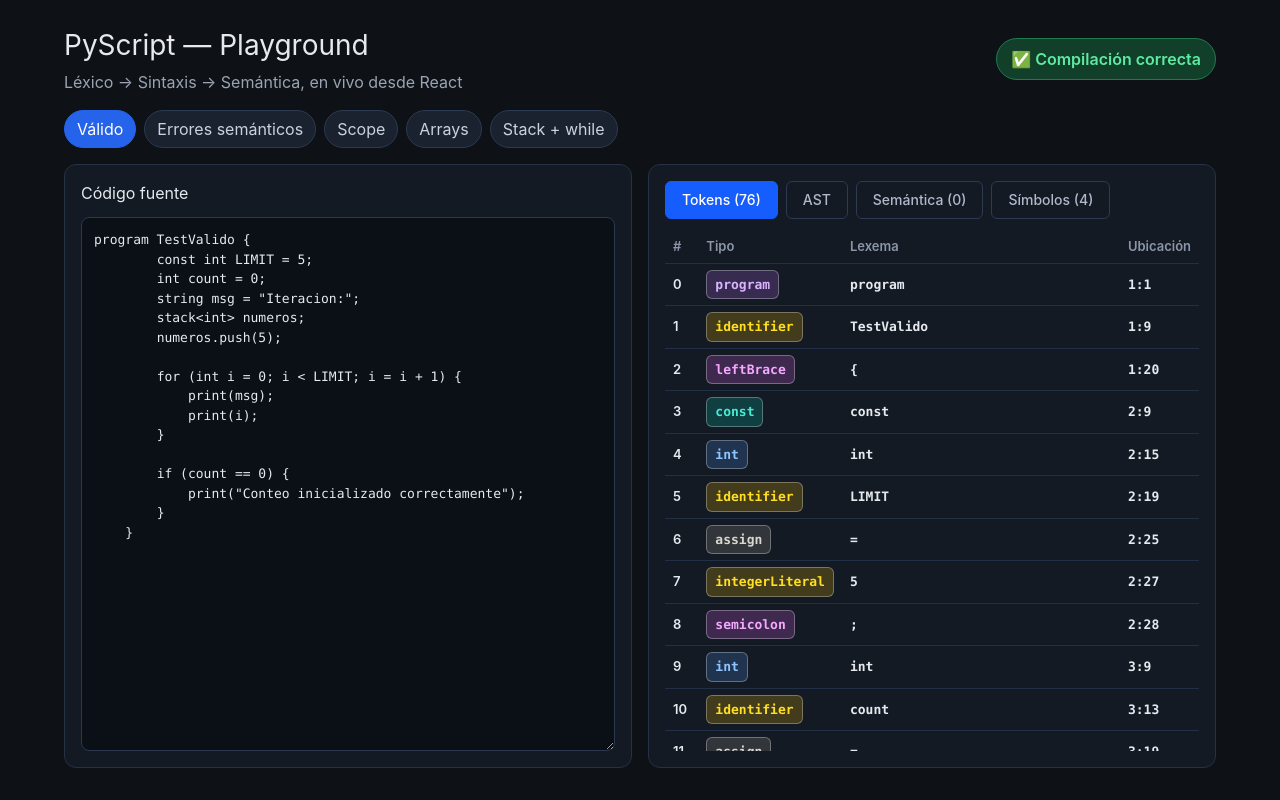
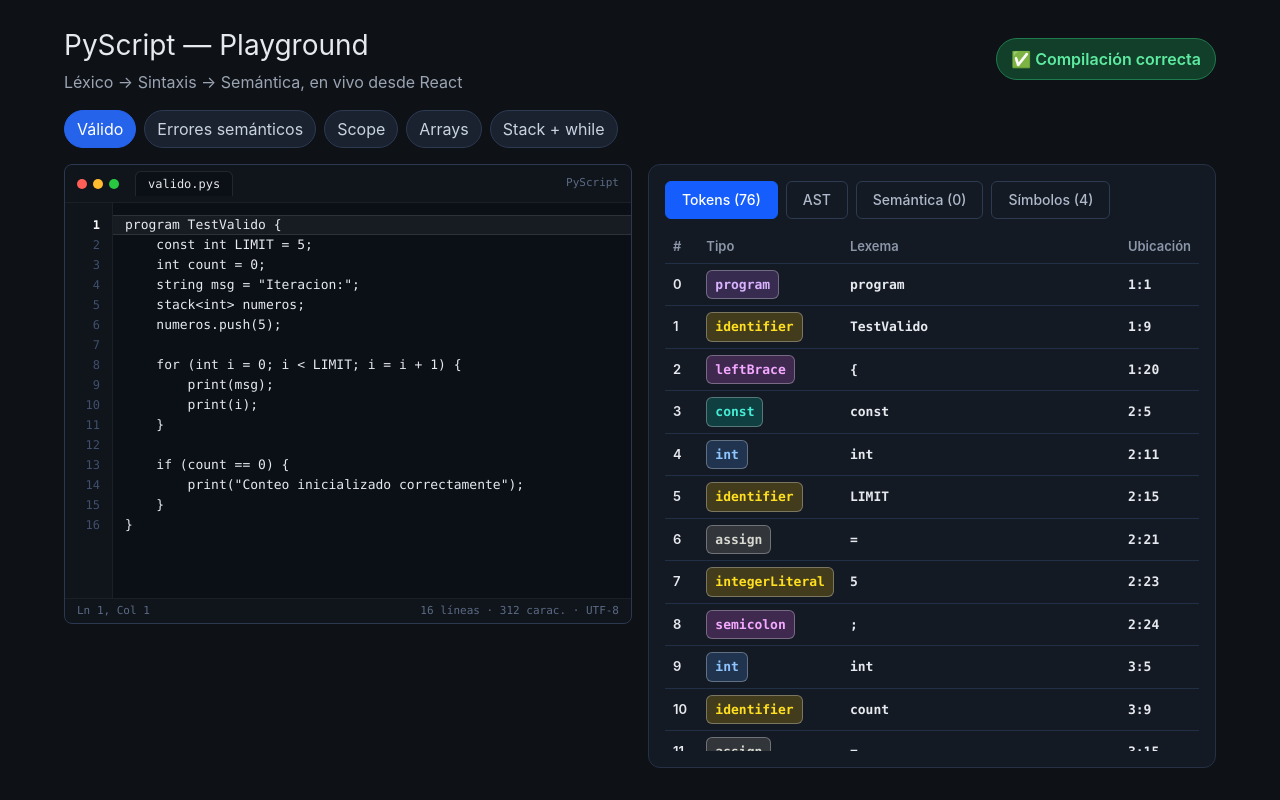
Before and after one commit to CesarOliva/script, a React (Vite) app: page / in a window 1280 px wide. Built offline with nearby package versions, Linux system fonts and the light colour scheme.

Commit message:
Changing code editor styles

```diff
--- a/src/App.tsx
+++ b/src/App.tsx
@@ -1,6 +1,7 @@
 import { useMemo, useState } from 'react';
 import { compileSource } from './Analyzer/compiler';
 import { EXAMPLES, EXAMPLE_LABELS } from './Analyzer/examples';
+import CodeEditor from './components/CodeEditor';
 import Tabs, { type TabId } from './components/Tabs';
 
 export default function App() {
@@ -44,13 +45,18 @@ export default function App() {
       </div>
 
       <main className="panels">
-        <section className="editor-panel">
-          <h2>Código fuente</h2>
-          <textarea
+        <section className="min-h-[540px]">
+          <CodeEditor
             value={source}
-            onChange={(e) => setSource(e.target.value)}
-            spellCheck={false}
+            onChange={setSource}
             placeholder={'program Main {\n  print("Hola");\n}'}
+            fileName={
+              source === EXAMPLES.valido ? 'valido.pys' :
+              source === EXAMPLES.errores ? 'errores.pys' :
+              source === EXAMPLES.scope ? 'scope.pys' :
+              source === EXAMPLES.arrays ? 'arrays.pys' :
+              source === EXAMPLES.stack ? 'stack.pys' :
+              'main.pys'}
           />
         </section>
 
--- /dev/null
+++ b/src/components/CodeEditor.tsx
@@ -0,0 +1,154 @@
+import { useCallback, useMemo, useRef, useState } from 'react';
+
+interface CodeEditorProps {
+  value: string;
+  onChange: (value: string) => void;
+  placeholder?: string;
+  fileName?: string;
+}
+
+const LINE_HEIGHT = 20;
+const PAD_TOP = 12;
+
+export default function CodeEditor({
+  value,
+  onChange,
+  placeholder = '',
+  fileName = 'main.pys',
+}: CodeEditorProps) {
+  const textareaRef = useRef<HTMLTextAreaElement>(null);
+  const [caret, setCaret] = useState({ line: 1, col: 1 });
+  const [scrollTop, setScrollTop] = useState(0);
+  const [focused, setFocused] = useState(false);
+
+  const lineCount = useMemo(() => value.split('\n').length, [value]);
+
+  const updateCaret = useCallback((el: HTMLTextAreaElement) => {
+    const pos = el.selectionStart ?? 0;
+    const before = el.value.slice(0, pos);
+    const line = before.split('\n').length;
+    const col = pos - before.lastIndexOf('\n');
+    setCaret({ line, col });
+  }, []);
+
+  const handleScroll = useCallback(
+    (e: React.UIEvent<HTMLTextAreaElement>) => {
+      setScrollTop(e.currentTarget.scrollTop);
+      updateCaret(e.currentTarget);
+    },
+    [updateCaret],
+  );
+
+  const handleTab = useCallback(
+    (e: React.KeyboardEvent<HTMLTextAreaElement>) => {
+      if (e.key === 'Tab') {
+        e.preventDefault();
+        const el = e.currentTarget;
+        const start = el.selectionStart;
+        const end = el.selectionEnd;
+        const next = value.slice(0, start) + '  ' + value.slice(end);
+        onChange(next);
+        requestAnimationFrame(() => {
+          el.selectionStart = el.selectionEnd = start + 2;
+          updateCaret(el);
+        });
+      }
+    },
+    [value, onChange, updateCaret],
+  );
+
+  return (
+    <div
+      className={`flex flex-1 min-h-[460px] flex-col overflow-hidden rounded-lg border bg-[#0b0f16] transition-colors ${
+        focused ? 'border-blue-600/60' : 'border-[#2b3850]'
+      }`}
+    >
+      {/* Barra tipo pestaña VSCode */}
+      <div className="flex shrink-0 items-center justify-between border-b border-white/5 bg-white/[0.02] px-3 py-1.5">
+        <div className="flex items-center gap-2">
+          <span className="flex gap-1.5">
+            <i className="block h-2.5 w-2.5 rounded-full bg-[#ff5f57]" />
+            <i className="block h-2.5 w-2.5 rounded-full bg-[#febc2e]" />
+            <i className="block h-2.5 w-2.5 rounded-full bg-[#28c840]" />
+          </span>
+          <span className="ml-2 rounded-t-md border border-b-0 border-white/10 bg-[#0b0f16] px-3 py-1 font-mono text-xs text-gray-200">
+            {fileName}
+          </span>
+        </div>
+        <span className="font-mono text-[11px] text-[#5b6b84]">PyScript</span>
+      </div>
+
+      {/* Zona edición: gutter + textarea */}
+      <div className="flex min-h-0 flex-1">
+        {/* Gutter números de línea */}
+        <div className="w-12 shrink-0 select-none overflow-hidden border-r border-white/5 bg-white/[0.02] py-3">
+          <div style={{ transform: `translateY(${-scrollTop}px)` }}>
+            {Array.from({ length: lineCount }, (_, i) => {
+              const n = i + 1;
+              const active = n === caret.line;
+              return (
+                <div
+                  key={n}
+                  style={{ height: LINE_HEIGHT, lineHeight: `${LINE_HEIGHT}px` }}
+                  className={`pr-3 text-right font-mono text-xs tabular-nums ${
+                    active ? 'font-bold text-white' : 'text-[#3f4f6d]'
+                  }`}
+                >
+                  {n}
+                </div>
+              );
+            })}
+          </div>
+        </div>
+
+        {/* Editor */}
+        <div className="relative min-w-0 flex-1">
+          {/* Resaltado línea actual: fondo + borde opaco eje Y */}
+          <div
+            aria-hidden
+            className="pointer-events-none absolute left-0 right-0 border-y border-white/10 bg-white/[0.05]"
+            style={{
+              top: PAD_TOP + (caret.line - 1) * LINE_HEIGHT - scrollTop,
+              height: LINE_HEIGHT,
+            }}
+          />
+          <textarea
+            ref={textareaRef}
+            value={value}
+            onChange={(e) => {
+              onChange(e.target.value);
+              updateCaret(e.target);
+            }}
+            onSelect={(e) => updateCaret(e.currentTarget)}
+            onClick={(e) => updateCaret(e.currentTarget)}
+            onKeyUp={(e) => updateCaret(e.currentTarget)}
+            onKeyDown={handleTab}
+            onScroll={handleScroll}
+            onFocus={(e) => {
+              setFocused(true);
+              updateCaret(e.currentTarget);
+            }}
+            onBlur={() => setFocused(false)}
+            spellCheck={false}
+            autoCapitalize="off"
+            autoCorrect="off"
+            wrap="off"
+            placeholder={placeholder}
+            className="absolute inset-0 h-full w-full resize-none overflow-auto bg-transparent p-3 font-mono text-[13px] leading-[20px] text-[#e6e9ee] caret-blue-500 outline-none selection:bg-blue-600/40 selection:text-white placeholder:text-[#3f4f6d]"
+            style={{ whiteSpace: 'pre' }}
+          />
+        </div>
+      </div>
+
+      {/* Status bar */}
+      <div className="flex shrink-0 items-center justify-between border-t border-white/5 bg-white/[0.02] px-3 py-1 font-mono text-[11px] text-[#5b6b84]">
+        <span>
+          Ln {caret.line}, Col {caret.col}
+        </span>
+        <span>
+          {lineCount} líneas · {value.length} carac. · UTF-8
+        </span>
+      </div>
+    </div>
+  );
+}
--- a/src/index.css
+++ b/src/index.css
@@ -64,7 +64,7 @@ body {
   .panels { grid-template-columns: 1fr; }
 }
 
-.editor-panel, .result-panel {
+.result-panel {
   background: #141a24;
   border: 1px solid #263145;
   border-radius: 12px;
@@ -75,20 +75,6 @@ body {
 }
 
 .editor-panel h2, .result-panel h2 { margin: 0 0 12px; font-size: 16px; }
-
-textarea {
-  flex: 1;
-  min-height: 460px;
-  background: #0b0f16;
-  color: #e6e9ee;
-  border: 1px solid #2b3850;
-  border-radius: 8px;
-  padding: 12px;
-  font-family: 'JetBrains Mono', Consolas, monospace;
-  font-size: 13px;
-  line-height: 1.5;
-  resize: vertical;
-}
 
 pre {
   background: #0b0f16;
```
Also changed, not shown: src/Analyzer/examples.ts (indentation only).
